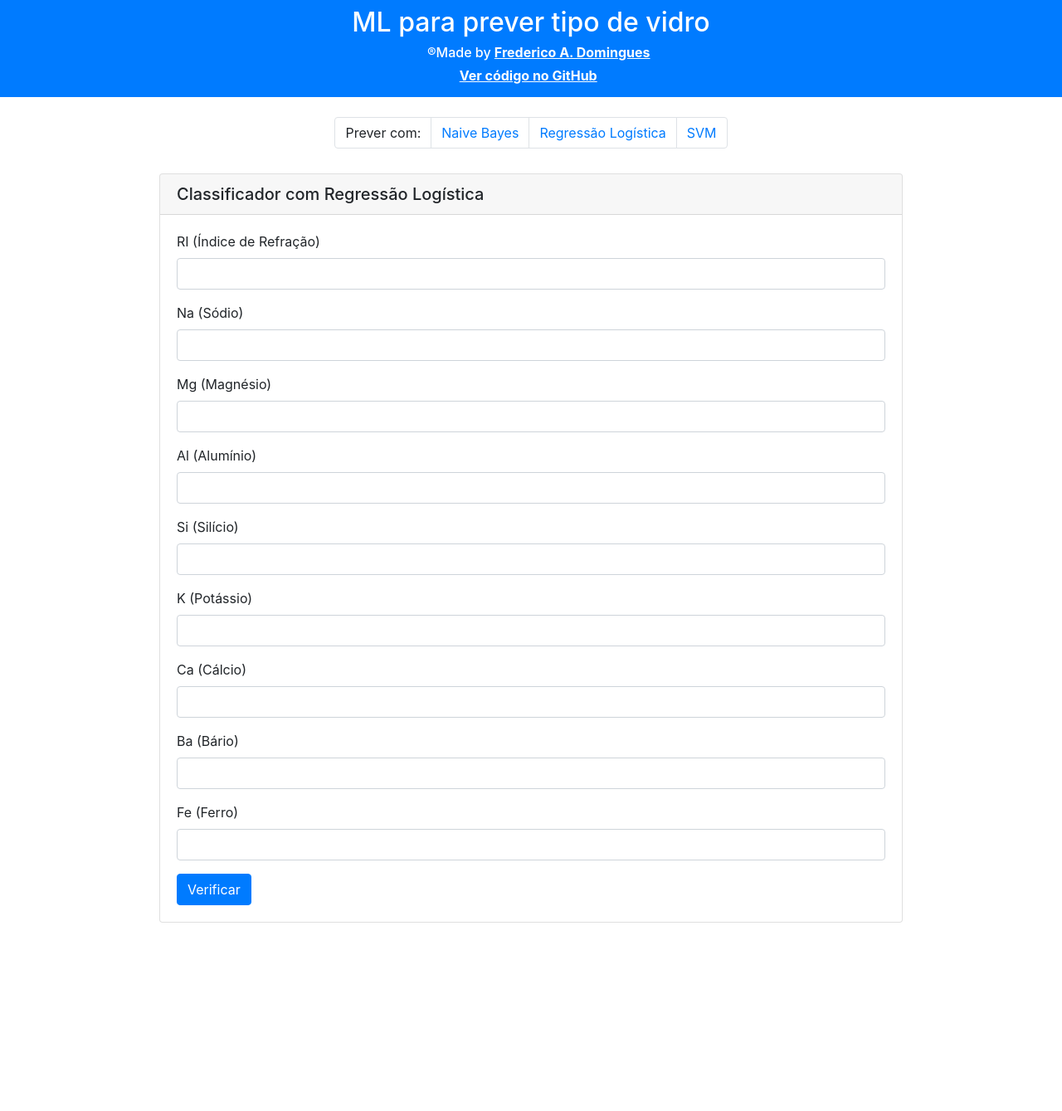
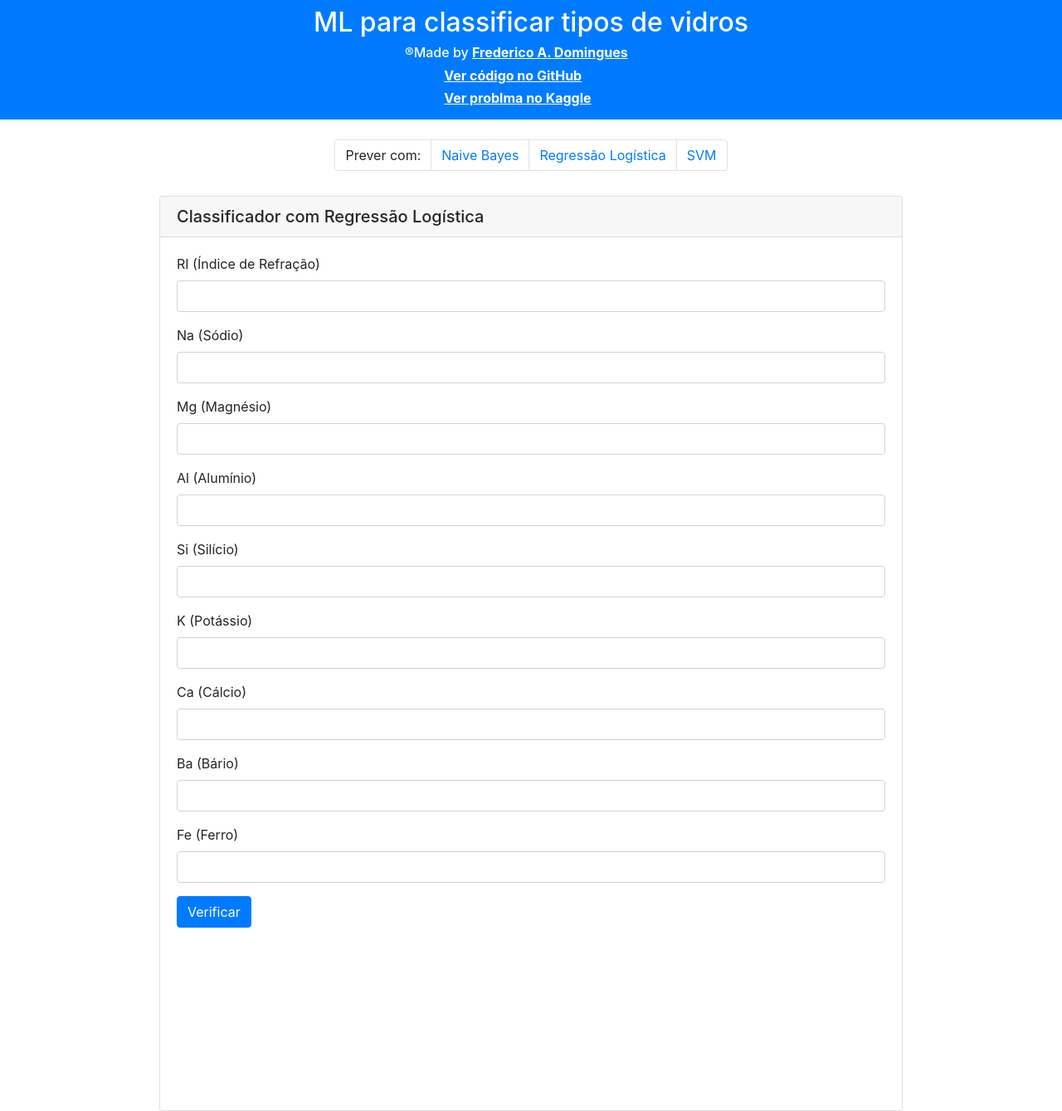
Before and after one commit to freddomingues/glass-classification, a Flask app: page /indexRL in a window 1280 px wide. Shown: the whole page at 83% size. Before the commit the page ends 1112 px from the top, so only its background shows below. Run offline with Flask 2, Linux system fonts and the light colour scheme; parts of the project's set-up code (start-up, migrations or seed data) failed here and were passed over; some libraries are stand-ins or nearby versions.

Commit message:
finalizando v1 do projeto

```diff
--- a/app.py
+++ b/app.py
@@ -17,7 +17,7 @@ glassesFolder = os.path.join('static','glasses')
 
 app.config['UPLOAD_FOLDER'] = glassesFolder
 
-@app.route('/')
+@app.route('/index')
 def home():
     return render_template('index.html')
 
@@ -29,7 +29,7 @@ def lr():
 def svm():
     return render_template('indexSVM.html')
 
-@app.route('/index', methods=['GET','POST'])
+@app.route('/predictNB', methods=['GET','POST'])
 def predict_nb():
     RI = float(request.form['inputRI'])
     Na = float(request.form['inputNa'])
@@ -83,7 +83,7 @@ def predict_nb():
     else:
         return render_template('index.html', prediction_text_nb ='Resultado: ')
 
-@app.route('/indexRL',methods=['GET','POST'])
+@app.route('/predictRL',methods=['GET','POST'])
 def predict_rl():
     RI = float(request.form['inputRI'])
     Na = float(request.form['inputNa'])
@@ -108,7 +108,7 @@ def predict_rl():
         glass = os.path.join(app.config['UPLOAD_FOLDER'],'class2.jpg')
         return render_template('indexRL.html',
                                prediction_text_rl ='Resultado: Vidro Não-Processado para Construções',
-                               img_nb = glass)
+                               img_rl = glass)
     elif resposta_rl == 3:
         glass = os.path.join(app.config['UPLOAD_FOLDER'],'class3.jpg')
         return render_template('indexRL.html',
@@ -138,7 +138,7 @@ def predict_rl():
         return render_template('indexRL.html', prediction_text_rl ='Resultado: ')
 
 
-@app.route('/indexSVM',methods=['GET','POST'])
+@app.route('/predictSVM',methods=['GET','POST'])
 def predict_svm():
     RI = float(request.form['inputRI'])
     Na = float(request.form['inputNa'])
--- a/templates/indexRL.html
+++ b/templates/indexRL.html
@@ -10,15 +10,20 @@
   <nav class="navbar bg-primary justify-content-center">
     <ul class="nav">
       <li class="nav-item" >
-        <h2 style="color: white; width: 100%;">ML para prever tipo de vidro</h2>
+        <h2 style="color: white; width: 100%;">ML para classificar tipos de vidros</h2>
         <h6 style="color: white; width: 100%; margin-left: 21%;">
           ®Made by <a href="https://freddomingues.github.io" target="_blank" style="color: white;">
             <b><u>Frederico A. Domingues</u></b>
           </a>
         </h6>
         <h6 style="color: white; margin-left: 30%;">
-          <a href="https://github.com/freddomingues/curso-machine-learning/tree/master/Classifica%C3%A7%C3%A3o" target="_blank" style="color: white;">
+          <a href="https://github.com/freddomingues/glass-classification" target="_blank" style="color: white;">
             <b><u>Ver código no GitHub</u></b>
+          </a>
+        </h6>
+        <h6 style="color: white; margin-left: 30%;">
+          <a href="https://www.kaggle.com/uciml/glass" target="_blank" style="color: white;">
+            <b><u>Ver problma no Kaggle</u></b>
           </a>
         </h6>
       </li>
@@ -27,55 +32,58 @@
     <nav aria-label="Page navigation example">
       <ul class="pagination justify-content-center">
         <li class="page-item"><a class="page-link">Prever com:</a></li>
-        <li class="page-item"><a class="page-link" href="index.html">Naive Bayes</a></li>
+        <li class="page-item"><a class="page-link" href="index">Naive Bayes</a></li>
         <li class="page-item"><a class="page-link" href="#">Regressão Logística</a></li>
-        <li class="page-item"><a class="page-link" href="indexSVM.html">SVM</a></li>
+        <li class="page-item"><a class="page-link" href="indexSVM">SVM</a></li>
       </ul>
     </nav>
 
     <div class="card" style="margin-left: 15%; margin-right: 15%; margin-top: 30px; ">
       <h5 class="card-header">Classificador com Regressão Logística</h5>
       <div class="card-body">
-          <form id="formNB" action="{{ url_for('predict_rl')}}" method="post">
+        <form id="form" action="{{ url_for('predict_rl')}}" method="post">
           <div class="form-group">
             <label for="labelRI">RI (Índice de Refração)</label>
-                <input type="number" class="form-control" name="inputRI">
+            <input class="form-control" name="inputRI" id="inputRI">
           </div>
           <div class="form-group">
             <label for="labelNa">Na (Sódio)</label>
-                <input type="number" class="form-control" name="inputNa">
+            <input class="form-control" name="inputNa" id="inputNa">
           </div>
           <div class="form-group">
               <label for="labelMg">Mg (Magnésio)</label>
-                  <input type="number" class="form-control" name="inputMg">
+              <input class="form-control" name="inputMg" id="inputMg">
             </div>
             <div class="form-group">
                 <label for="labelAl">Al (Alumínio)</label>
-                    <input type="number" class="form-control" name="inputAl">
+                <input class="form-control" name="inputAl" id="inputAl">
             </div>
             <div class="form-group">
                 <label for="labelSi">Si (Silício)</label>
-                    <input type="number" class="form-control" name="inputSi">
+                <input class="form-control" name="inputSi" id="inputSi">
             </div>
             <div class="form-group">
                 <label for="labelK">K (Potássio)</label>
-                    <input type="number" class="form-control" name="inputK">
+                <input class="form-control" name="inputK" id="inputK">
             </div>
             <div class="form-group">
                 <label for="labelCa">Ca (Cálcio)</label>
-                    <input type="number" class="form-control" name="inputCa">
+                <input class="form-control" name="inputCa" id="inputCa">
             </div>
             <div class="form-group">
                 <label for="labelBa">Ba (Bário)</label>
-                    <input type="number" class="form-control" name="inputBa">
+                <input class="form-control" name="inputBa" id="inputBa">
             </div>
             <div class="form-group">
                 <label for="labelFe">Fe (Ferro)</label>
-                    <input type="number" class="form-control" name="inputFe">
+                <input class="form-control" name="inputFe" id="inputFe">
             </div>
           <button type="submit" class="btn btn-primary" onclick="">Verificar</button><br>
         </form>
         {{ prediction_text_rl }}
+        <div style="height: 200px;">
+          <img src="{{ img_rl }}"></img>
+        </div>
       </div>
     </div>
 
```
Also changed, not shown: templates/index.html (+10 -5 lines), templates/indexSVM.html (+22 -14 lines). Lines whose indentation alone changed are shown as unchanged.
